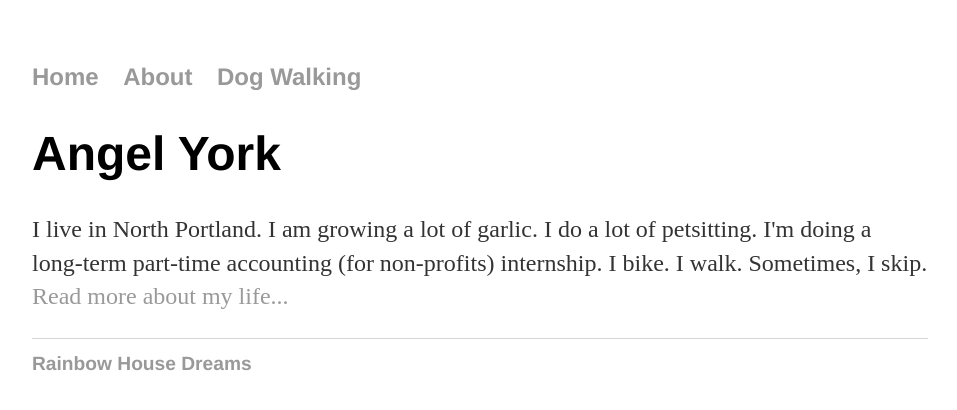
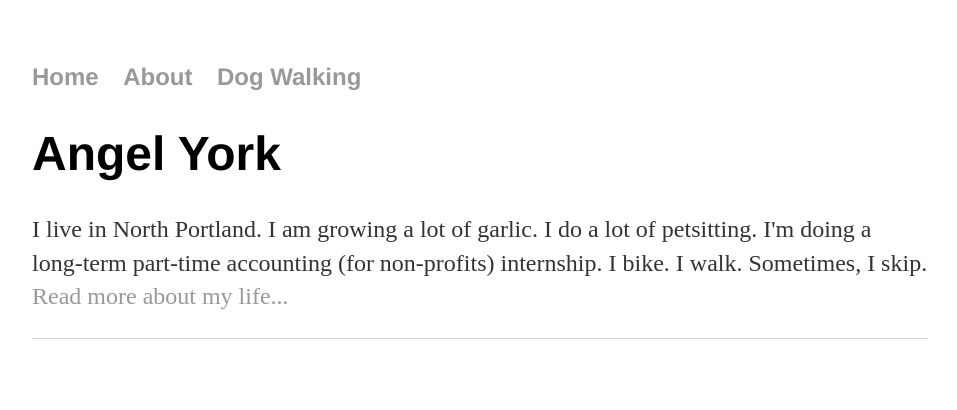
Before and after one commit to aniola/aniola.github.io, a Jekyll site: the page built from index.html, in a window 1280 px wide. Shown: the top 410 px of the page, without its empty margins (160-1117 px from the left). Built offline with Jekyll 4.4.1, drawn with Linux system fonts in a browser that asks for light colours.

Commit message:
Update default.html

```diff
--- a/_layouts/default.html
+++ b/_layouts/default.html
@@ -16,10 +16,10 @@
     {{ content }}
     </div><!-- /.container -->
 		<footer>
-    		<ul>
-        		<!-- <li><a href="mailto:aniola@gmail.com">email</a></li> -->
+    		<!-- <ul>
+        		<li><a href="mailto:aniola@gmail.com">email</a></li>
         		<li><a href="https://RainbowHouseDreams.com">Rainbow House Dreams</a></li>
-			</ul>
+			</ul>-->
 		</footer>
 	</body>
   </html>
```
